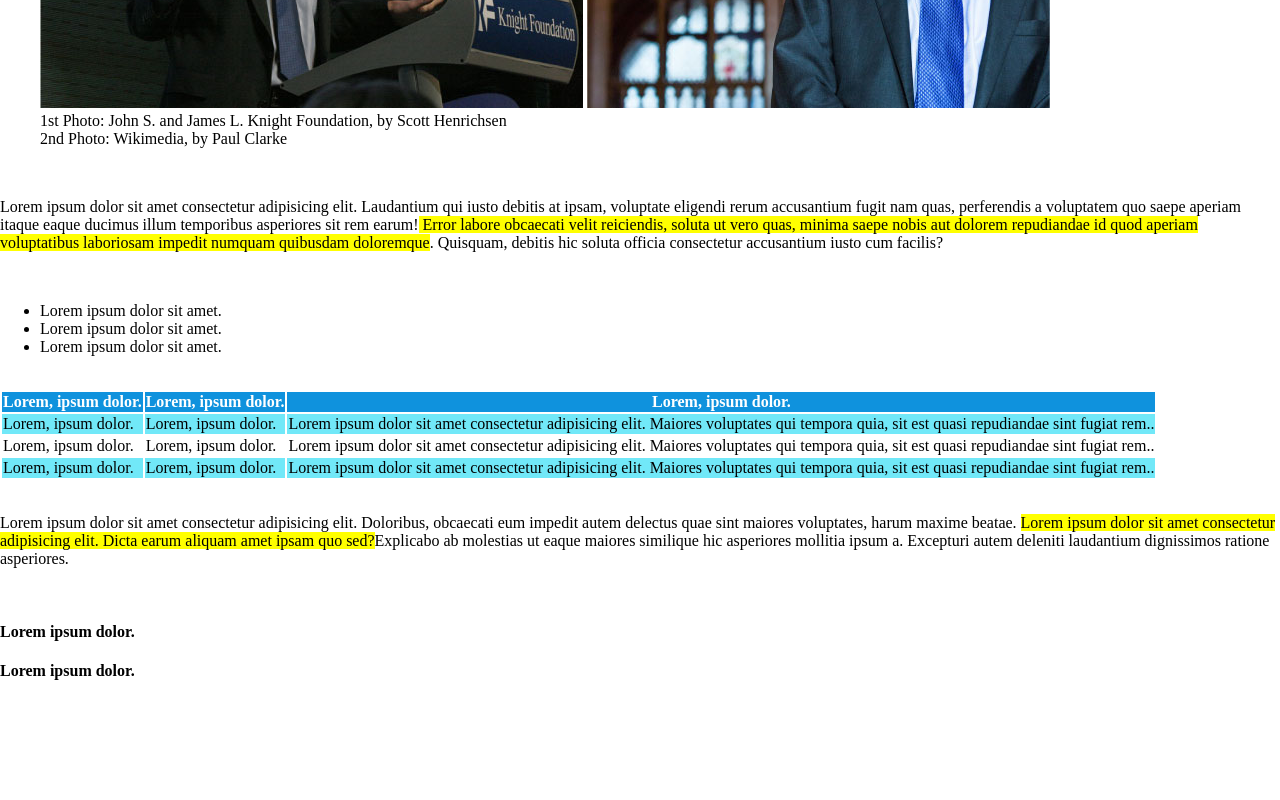
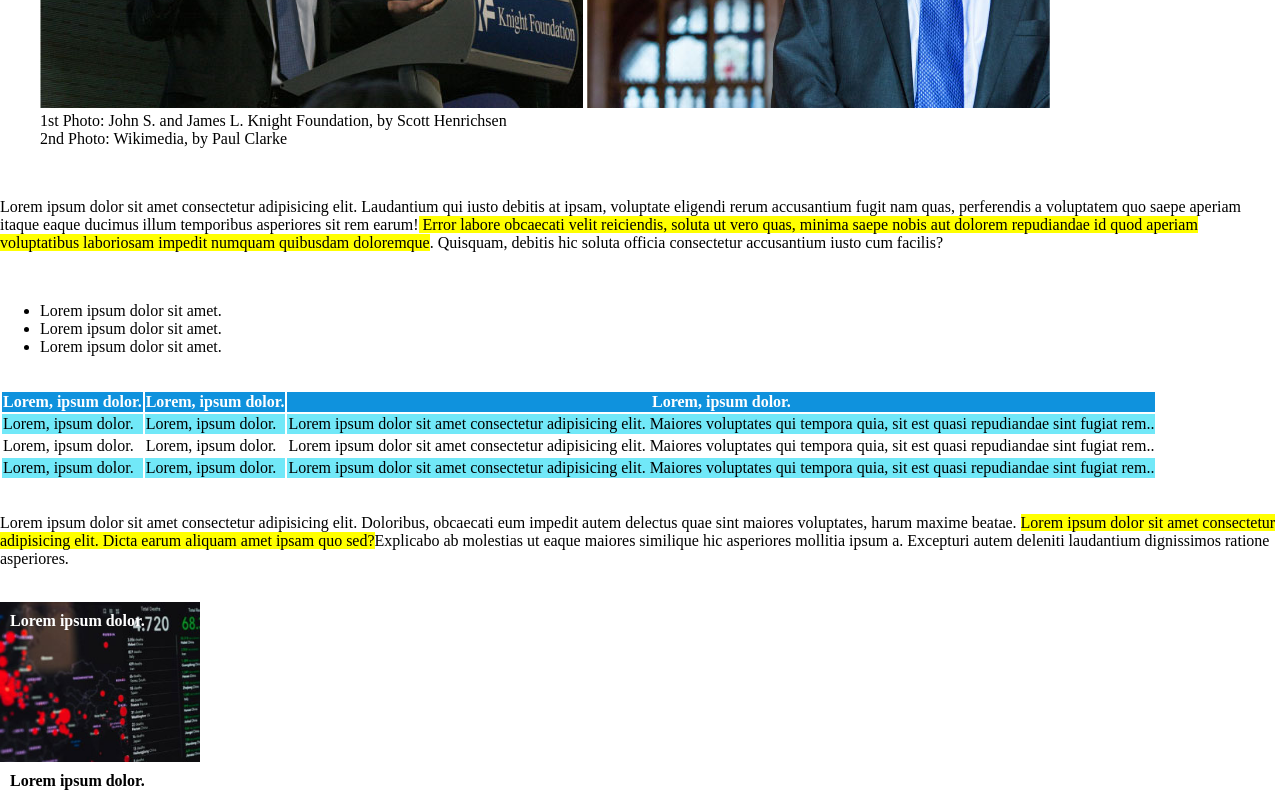
Before and after one commit to Marcodellavecchia95/html-css-booleaner, a plain HTML site: page index.html in a window 1280 px wide. Shown: the part 477-1277 px from the top of the page. Before the commit the page ends 1179 px from the top, so only its background shows below. Drawn offline with Linux system fonts and the light colour scheme.

Commit message:
add footer2

```diff
--- a/css/style.css
+++ b/css/style.css
@@ -3,8 +3,9 @@ body {
 }
 
 header {
-  background-color: aqua;
+   background-color: aqua;
   background-image: url(../img/pattern.png);
+
 }
 
 .white-logo {
@@ -14,7 +15,7 @@ header {
 }
 
 h1 {
-  padding-left: 10px;
+  padding-left: 5px;
 }
 
 address {
@@ -32,4 +33,32 @@ a {
   font-size: 80%;
   font-style: normal;
   color: gray;
+  padding-left: 5px;
 }
+
+.footer{
+    color: white;
+    width: 200px;
+    height: 160px;
+    background-image: url(../img/pie1.jpg);
+    background-repeat: no-repeat;
+    background-position: center;
+    background-size: cover;
+    margin bottom: 10px;
+}
+.footer-title{margin: 0;
+    padding: 10px;
+}
+.footer{
+    color: white;
+    width: 200px;
+    height: 160px;
+    background-image: url(../img/pie2.jpg);
+    background-repeat: no-repeat;
+    background-position: center;
+    background-size: cover;
+    margin bottom: 10px;
+}
+.footer-title2{margin: 0;
+    padding: 10px;
+}
```
